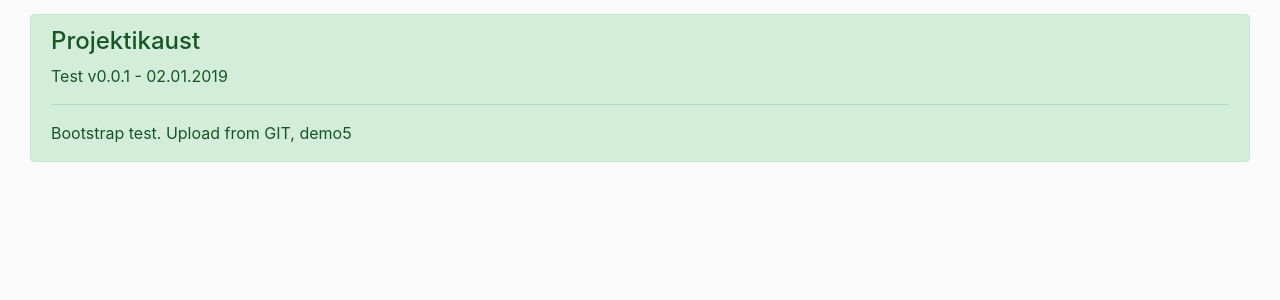
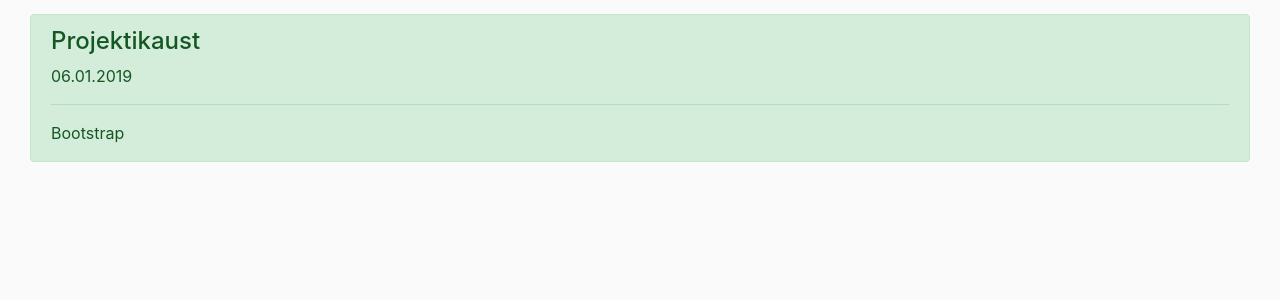
Before and after one commit to andresulmas/projekt, a Flask app: template src/templates/home.html in a window 1280 px wide. Shown: the part 66-366 px from the top of the page. Run offline with Flask 2, Linux system fonts and the light colour scheme; the template is opened without the code that fills it, so the values that code supplies are empty; parts of the project's set-up code (start-up, migrations or seed data) failed here and were passed over; some libraries are stand-ins or nearby versions.

Commit message:
from pycharm > git > digital-ocean

```diff
--- /dev/null
+++ b/src/__init__.py
@@ -0,0 +1 @@
+__author__ = 'andres'
--- a/src/app.py
+++ b/src/app.py
@@ -1,12 +1,17 @@
-#app.py
-from flask import Flask
-app = Flask(__name__)
+from flask import Flask, render_template
 
 
-@app.route("/")
-def hello():
-    return "from git"
+__author__ = 'andres'
 
 
-if __name__ == "__main__":
-    app.run(host='0.0.0.0')
+app = Flask(__name__)
+app.config.from_object('src.config')
+app.secret_key = "321"
+
+@app.route("/")
+def home():
+    return render_template('home.html')
+
+
+#if __name__ == "__main__":
+#    app.run(host='0.0.0.0')
--- a/src/run.py
+++ b/src/run.py
@@ -1,5 +1,9 @@
+__author__ = 'andres'
+
 from app import app
 
 
 if __name__ == "__main__":
-    app.run()
+    app.run(debug=app.config['DEBUG'],
+            host='0.0.0.0'
+            )
--- a/src/templates/home.html
+++ b/src/templates/home.html
@@ -5,9 +5,9 @@
     <div class="col">
         <div class="alert alert-success" role="alert">
         <h4 class="alert-heading">Projektikaust</h4>
-        <p>Test v0.0.1 - 02.01.2019</p>
+        <p>06.01.2019</p>
         <hr>
-        <p class="mb-1">Bootstrap test. Upload from GIT, demo5</p>
+        <p class="mb-1">Bootstrap</p>
     </div>
 
 {% endblock content %}
```
Also changed, not shown: src/routes.py (added).
